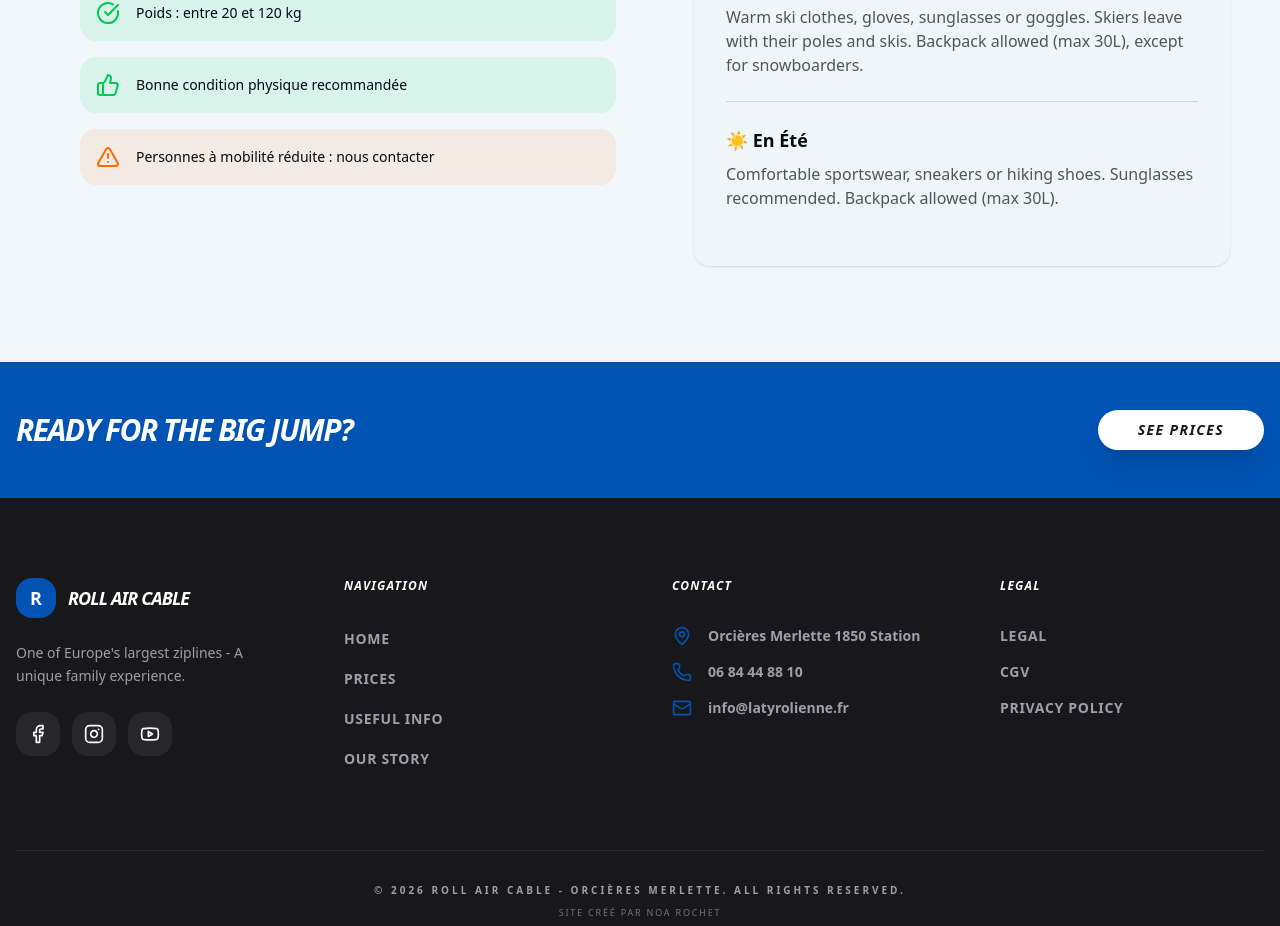
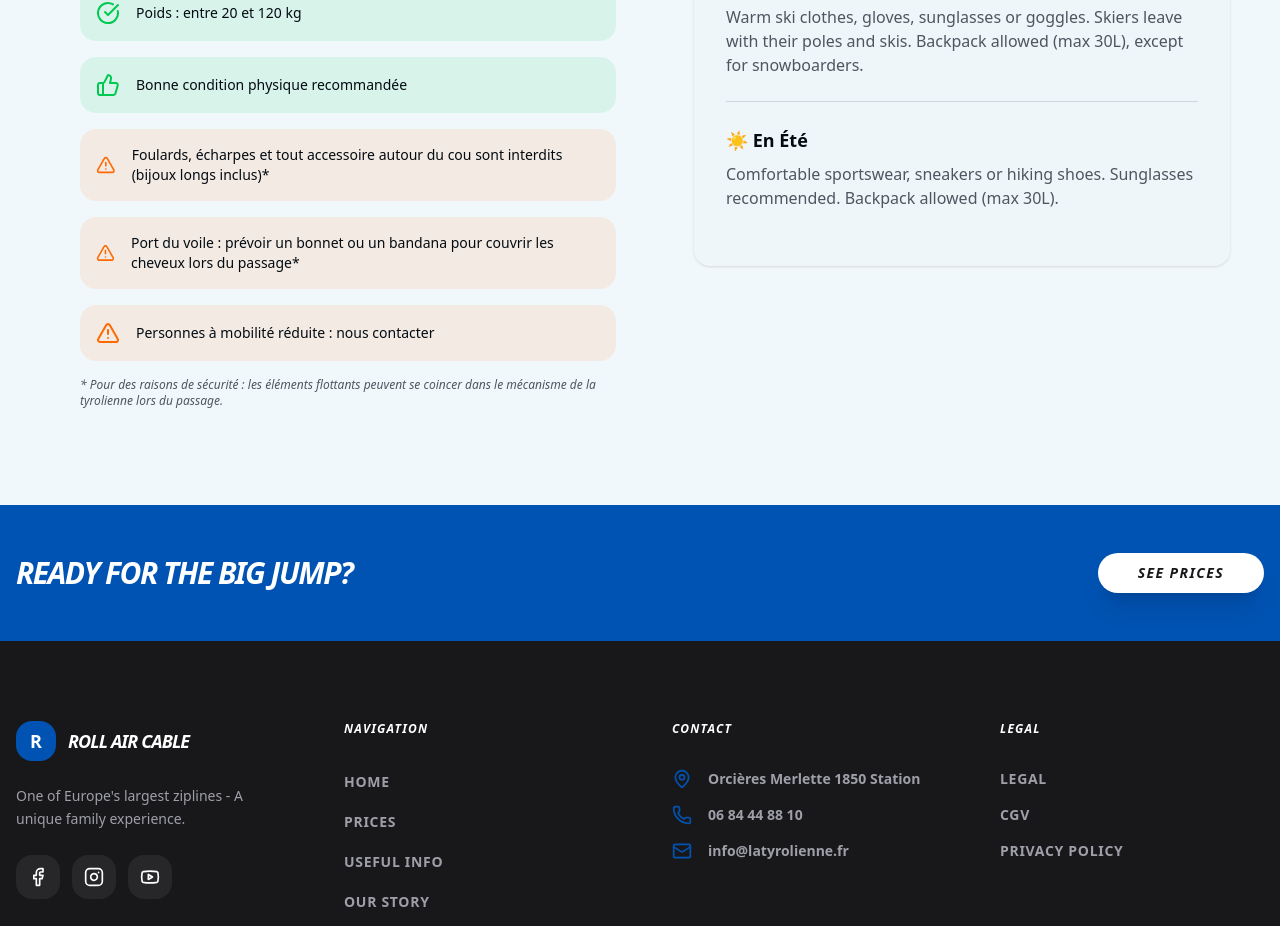
Before and after one commit to La-tyrolienne/tyrolienne-orcieres, a Next.js app: page /en/informations in a window 1280 px wide. Shown: the part 1295-2221 px from the top of the page. Built offline with nearby package versions, Linux system fonts and the light colour scheme.

Commit message:
Ajout avertissements sécurité : foulards/écharpes/bijoux interdits + note voile religieux

```diff
--- a/src/components/CGVContent.tsx
+++ b/src/components/CGVContent.tsx
@@ -83,7 +83,12 @@ export function CGVContent() {
                                 <li><strong>Poids :</strong> entre 20 kg et 120 kg</li>
                                 <li><strong>Condition physique :</strong> bonne condition physique requise</li>
                                 <li>Ne pas être sous l'emprise de l'alcool ou de substances altérant les capacités</li>
+                                <li><strong>Accessoires interdits* :</strong> foulards, écharpes, et tout accessoire autour du cou (bijoux longs inclus)</li>
+                                <li><strong>Port du voile :</strong> prévoir un bonnet ou un bandana pour couvrir les cheveux lors du passage*</li>
                             </ul>
+                            <p className="text-xs text-muted-foreground mt-2 italic">
+                                * Pour des raisons de sécurité : les éléments flottants peuvent se coincer dans le mécanisme de la tyrolienne lors du passage.
+                            </p>
                             <p className="text-muted-foreground mt-4">
                                 Le Prestataire se réserve le droit de refuser l'accès à toute personne ne remplissant pas ces conditions,
                                 sans possibilité de remboursement si le non-respect des conditions est imputable au Client.
--- a/src/components/InformationsContent.tsx
+++ b/src/components/InformationsContent.tsx
@@ -83,6 +83,8 @@ export function InformationsContent() {
         { icon: CheckCircle, text: 'Âge minimum : 6-7 ans (selon adaptation du harnais)', ok: true },
         { icon: CheckCircle, text: 'Poids : entre 20 et 120 kg', ok: true },
         { icon: ThumbsUp, text: 'Bonne condition physique recommandée', ok: true },
+        { icon: AlertTriangle, text: 'Foulards, écharpes et tout accessoire autour du cou sont interdits (bijoux longs inclus)*', ok: false },
+        { icon: AlertTriangle, text: 'Port du voile : prévoir un bonnet ou un bandana pour couvrir les cheveux lors du passage*', ok: false },
         { icon: AlertTriangle, text: 'Personnes à mobilité réduite : nous contacter', ok: false },
     ];
 
@@ -280,6 +282,9 @@ export function InformationsContent() {
                                     </div>
                                 ))}
                             </div>
+                            <p className="text-xs text-muted-foreground mt-4 italic">
+                                * Pour des raisons de sécurité : les éléments flottants peuvent se coincer dans le mécanisme de la tyrolienne lors du passage.
+                            </p>
                         </motion.div>
 
                         {/* Equipment */}
```
